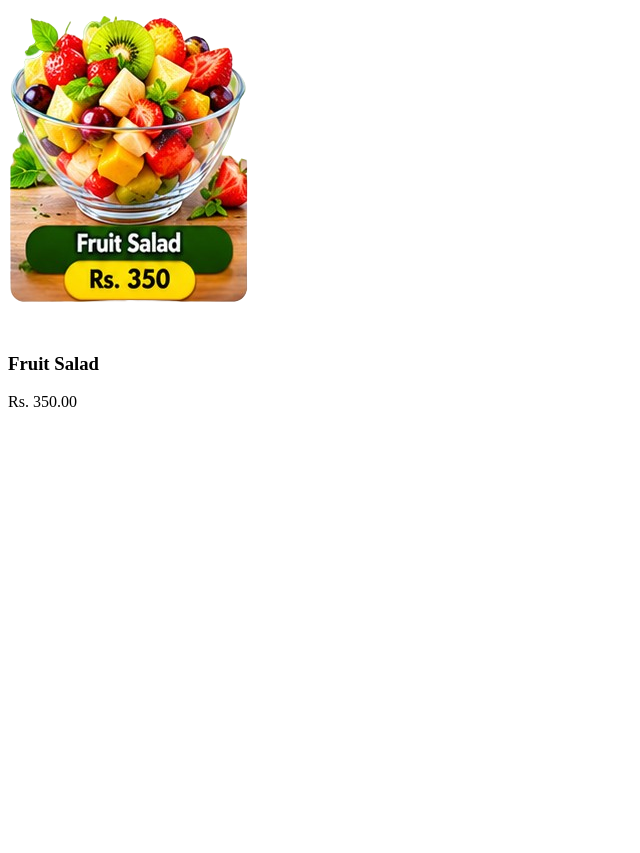
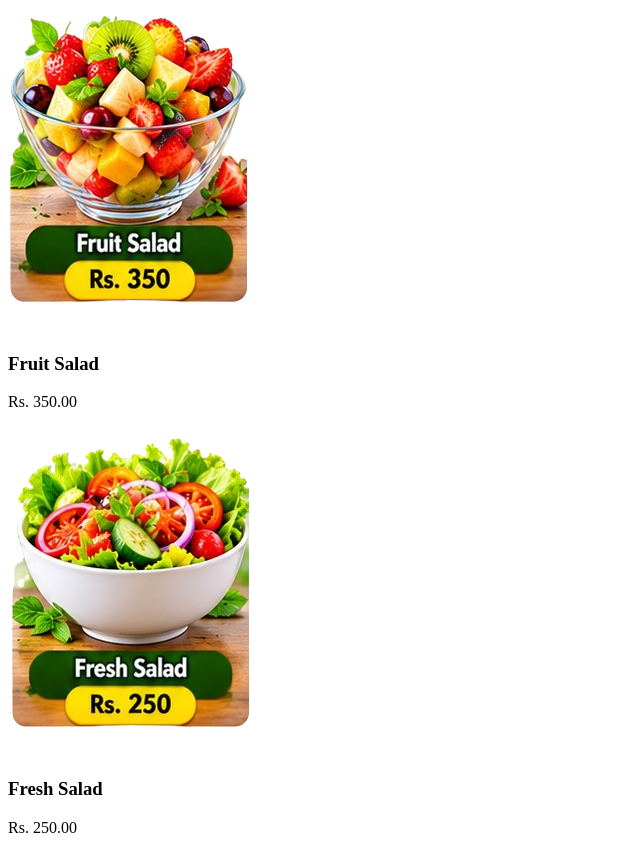
Before and after one commit to Prasanna-Perera/POS-System, a plain HTML site: page index.html in a window 1280 px wide. Shown: the part 6559-7412 px from the top of the page, without its empty margins (0-640 px from the left). Before the commit the page ends 6986 px from the top, so only its background shows below. Drawn offline with Linux system fonts and the light colour scheme.

Commit message:
add: include Fresh Salad item card in menu section

```diff
--- a/index.html
+++ b/index.html
@@ -128,6 +128,12 @@
                     <p class="price">Rs. 350.00</p>
                 </div>
 
+                <div class="item-card">
+                    <img src="assets/img/Fresh Salad.png" alt="Fresh Salad">
+                    <h3>Fresh Salad</h3>
+                    <p class="price">Rs. 250.00</p>
+                </div>
+
             </div>
         </section>
 
```
